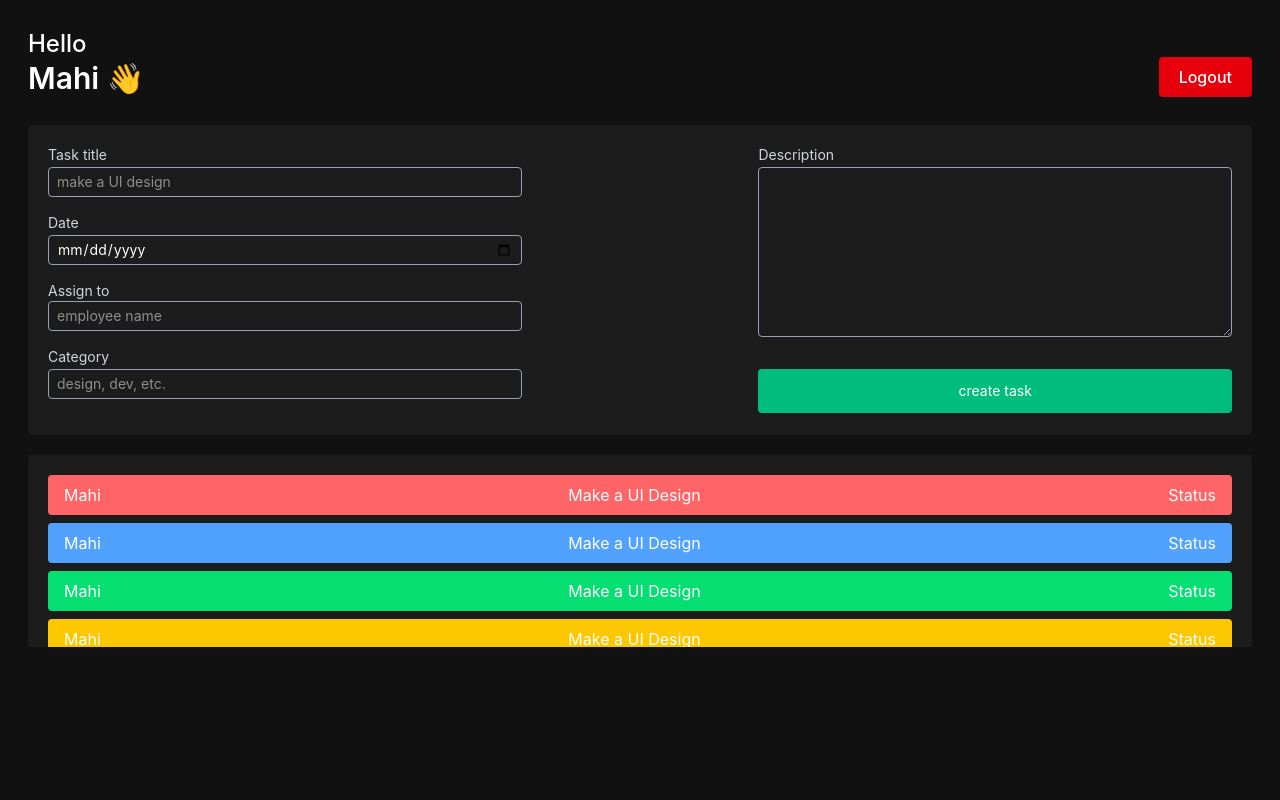
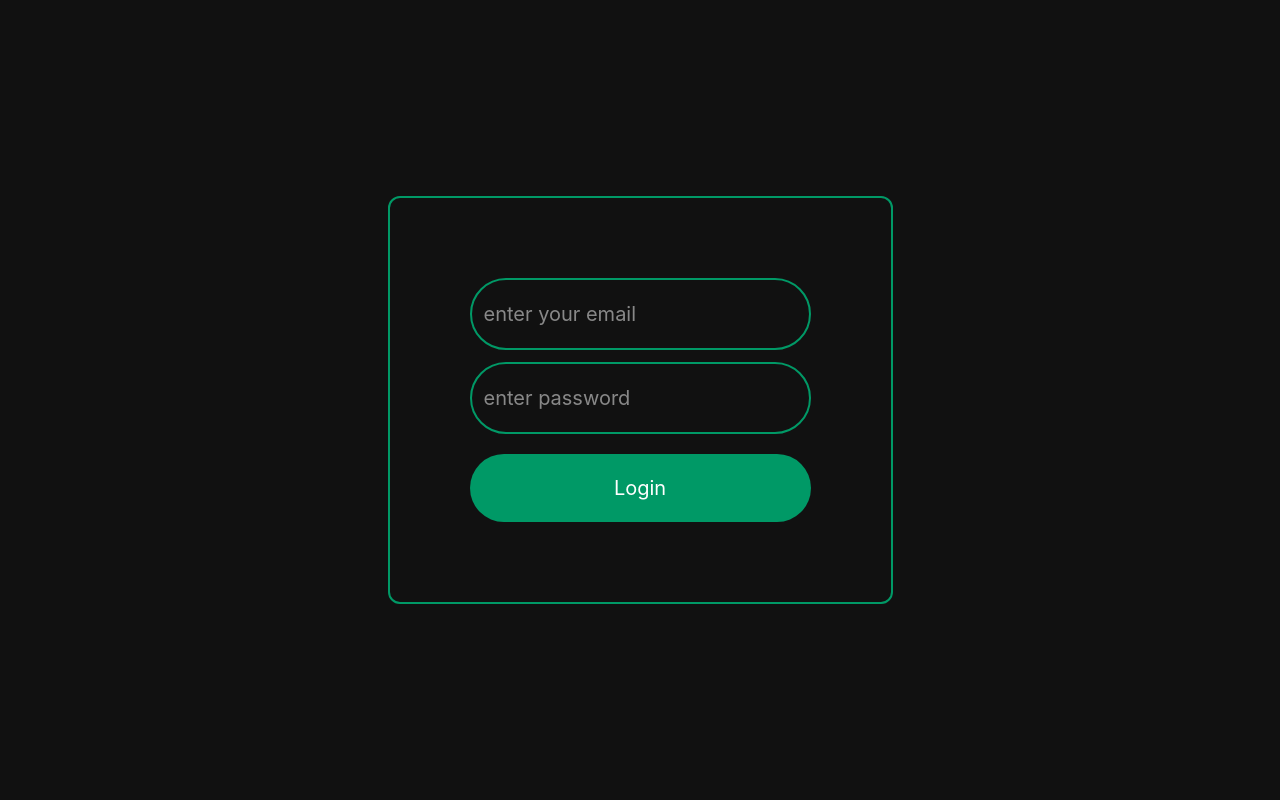
Before and after one commit to singhmahipal/Employ-Management-System, a React (Vite) app: page / in a window 1280 px wide. Shown: the top 800 px of the page. Built offline with nearby package versions, Linux system fonts and the light colour scheme.

Commit message:
setting up admin and employee page after login

```diff
--- a/src/App.jsx
+++ b/src/App.jsx
@@ -1,19 +1,28 @@
-import React, { useEffect } from "react";
+import React, { useContext, useEffect, useState } from "react";
 import Login from "./components/Auth/Login.jsx";
 import EmployeeDashboard from "./components/Dashboard/EmployeeDashboard.jsx";
 import AdminDashboard from "./components/Dashboard/AdminDashboard.jsx";
-import { setLocalStorage } from "./utils/localStorage.jsx";
+import { AuthContext } from "./context/AuthProvider.jsx";
 
 const App = () => {
-  useEffect(() => {
-    setLocalStorage();
-  });
+  const [user, setUser] = useState(null);
+
+  const data = useContext(AuthContext);
+
+  const handleLogin = (email, password) => {
+    if (email == "admin@a.a" && password == "a") {
+      setUser("admin");
+    } else if (email == "employee@a.a" && password == "a") {
+      setUser("employee");
+    } else {
+      alert("invalid credentials");
+    }
+  };
 
   return (
     <>
-      {/* <Login /> */}
-      {/* <EmployeeDashboard /> */}
-      <AdminDashboard />
+      {!user ? <Login handleLogin={handleLogin} /> : ""}
+      {user == "employee" ? <EmployeeDashboard /> : <AdminDashboard />}
     </>
   );
 };
--- a/src/components/Auth/Login.jsx
+++ b/src/components/Auth/Login.jsx
@@ -1,8 +1,9 @@
 import React, { useState } from "react";
 
-const Login = () => {
+const Login = ({ handleLogin }) => {
   const handleSubmit = (e) => {
     e.preventDefault();
+    handleLogin(email, password);
 
     setEmail("");
     setPassword("");
--- a/src/context/AuthContext.jsx
+++ /dev/null
@@ -1,7 +0,0 @@
-import React from "react";
-
-const AuthContext = ({ children }) => {
-  return <div>{children}</div>;
-};
-
-export default AuthContext;
--- /dev/null
+++ b/src/context/AuthProvider.jsx
@@ -0,0 +1,18 @@
+import { createContext, useEffect, useState } from "react";
+import { getLocalStorage } from "../utils/localStorage.jsx";
+
+export const AuthContext = createContext();
+
+const AuthProvider = ({ children }) => {
+  const [userData, setUserData] = useState(null);
+
+  const data = getLocalStorage();
+
+  return (
+    <div>
+      <AuthContext.Provider value={"mahi"}>{children}</AuthContext.Provider>
+    </div>
+  );
+};
+
+export default AuthProvider;
--- a/src/context/TaskContext.jsx
+++ /dev/null
@@ -1,7 +0,0 @@
-import React from "react";
-
-const TaskContext = ({ children }) => {
-  return <div>{children}</div>;
-};
-
-export default TaskContext;
--- a/src/main.jsx
+++ b/src/main.jsx
@@ -2,15 +2,12 @@ import { StrictMode } from "react";
 import { createRoot } from "react-dom/client";
 import "./index.css";
 import App from "./App.jsx";
-import AuthContext from "./context/AuthContext.jsx";
-import TaskContext from "./context/TaskContext.jsx";
+import AuthProvider from "./context/AuthProvider.jsx";
 
 createRoot(document.getElementById("root")).render(
   <StrictMode>
-    <AuthContext>
-      <TaskContext>
-        <App />
-      </TaskContext>
-    </AuthContext>
+    <AuthProvider>
+      <App />
+    </AuthProvider>
   </StrictMode>,
 );
```
